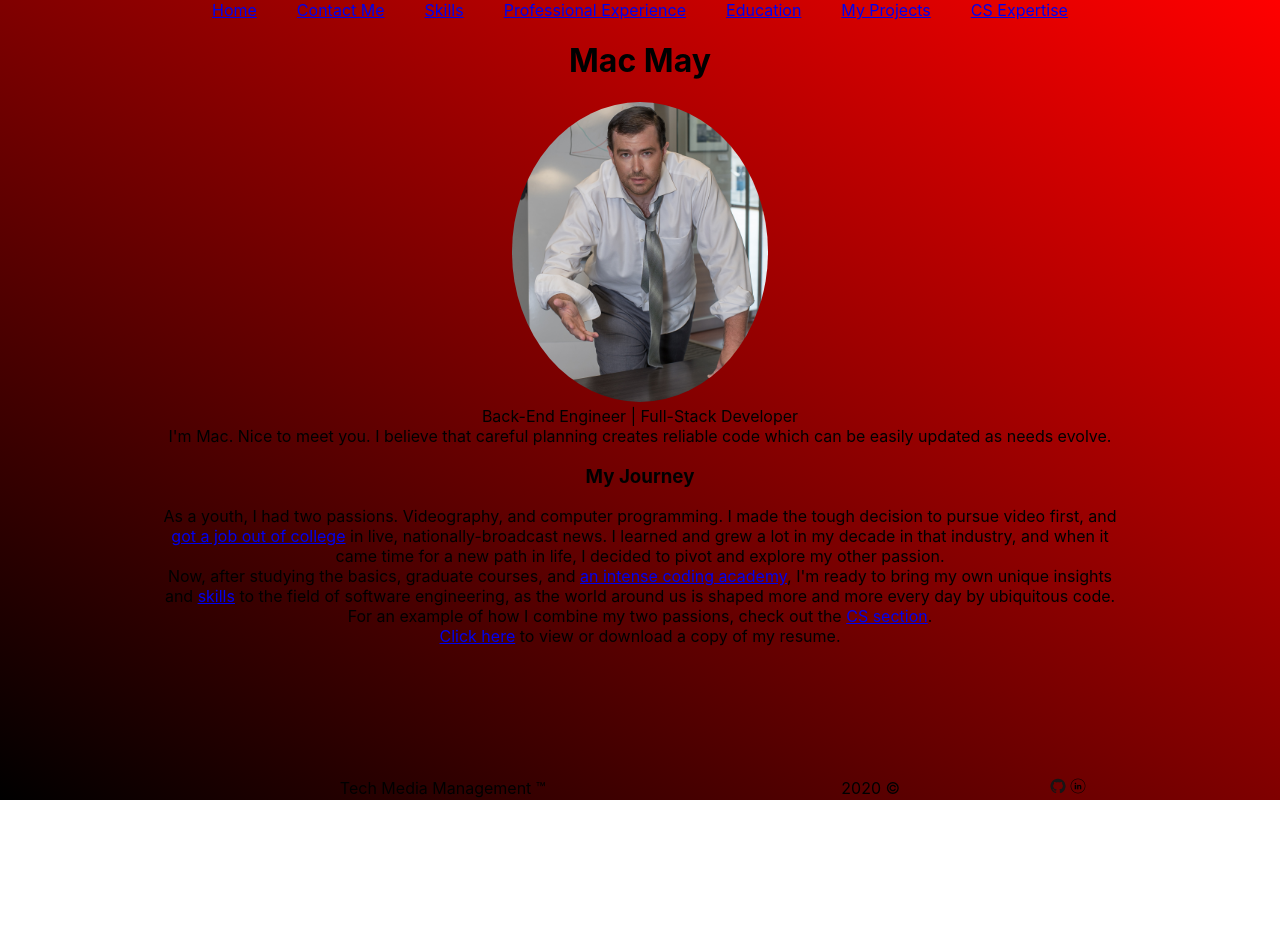
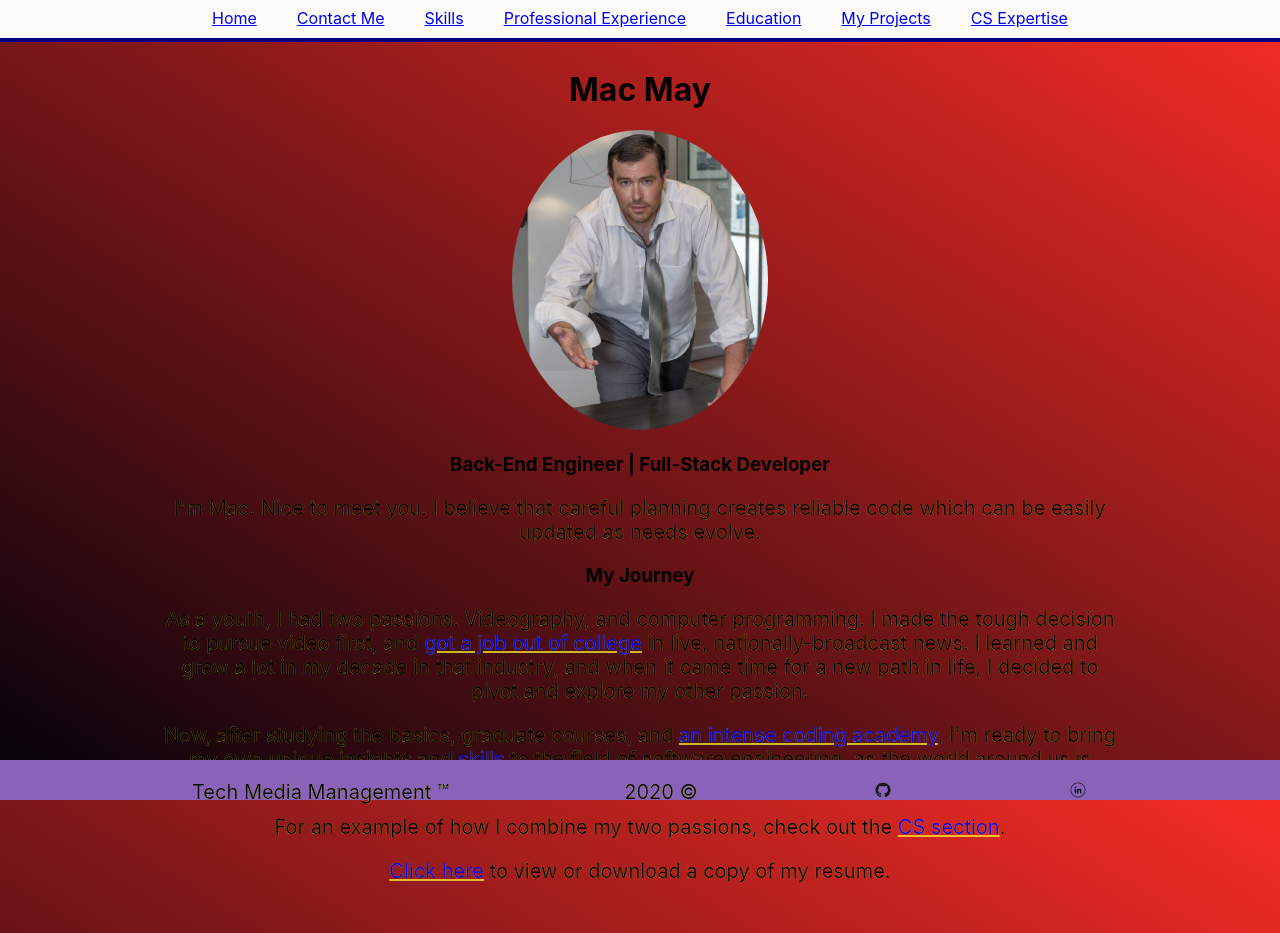
Before and after one commit to MakerMacAttack/portfolio, a React (Create React App) app: page / in a window 1280 px wide. Before the commit the page ends 800 px from the top, so only its background shows below. Built offline with nearby package versions, Linux system fonts and the light colour scheme.

Commit message:
adjusting colors

```diff
--- a/src/App.css
+++ b/src/App.css
@@ -1,11 +1,6 @@
 .App {
   text-align: center;
   height: 100%;
-}
-
-p {
-  max-width: 75vw;
-  margin: 0 auto;
 }
 
 .modal-overlay {
--- a/src/components/shared/Footer/Footer.css
+++ b/src/components/shared/Footer/Footer.css
@@ -1,11 +1,13 @@
+footer {
+  width: 100vw;
+  height: 40px;
+  position: fixed;
+  bottom: 0;
+  background-color: #8963ba;
+}
+
 .icon {
   height: 20px;
-}
-
-#footer {
-  width: 100vw;
-  position: fixed;
-  bottom: 0;
 }
 
 #footbox {
@@ -15,3 +17,11 @@
   align-items: center;
   margin: 0 auto;
 }
+
+/* #footbox > p {
+  color: unset;
+  background-color: unset;
+  font-size: unset;
+  max-width: unset;
+  margin: unset;
+} */
--- a/src/components/shared/Footer/Footer.jsx
+++ b/src/components/shared/Footer/Footer.jsx
@@ -4,7 +4,7 @@ import "./Footer.css";
 
 function Footer(props) {
   return (
-    <div id="footer">
+    <footer>
       <div id="footbox">
         <p>Tech Media Management &trade;</p>
         <p>2020 &copy;</p>
@@ -31,7 +31,7 @@ function Footer(props) {
           />
         </a>
       </div>
-    </div>
+    </footer>
   );
 }
 
--- a/src/components/shared/NavBar/NavBar.css
+++ b/src/components/shared/NavBar/NavBar.css
@@ -1,3 +1,13 @@
+header {
+  top: 0;
+  position: fixed;
+  width: 100vw;
+  height: 30px;
+  padding-top: 8px;
+  background-color: #fcfcfc;
+  border-bottom: solid 4px #000080;
+}
+
 #navbox {
   display: flex;
   justify-content: space-around;
--- a/src/containers/MainContainer/MainContainer.css
+++ b/src/containers/MainContainer/MainContainer.css
@@ -0,0 +1,17 @@
+main {
+  margin-top: 70px;
+  margin-bottom: 50px;
+  /* background: content-box linear-gradient(to bottom left, red, black);
+  background-size: 100vw 100vh;
+  background-attachment: fixed; */
+}
+
+p {
+  /* color: #ffffff;
+  background-color: rgba(00, 00, 00, 0.5);
+  max-width: 60vw;
+  margin: 0 auto; */
+  font-size: 20px;
+  -webkit-text-stroke-width: 0.2px;
+  -webkit-text-stroke-color: rgba(255, 255, 49, 0.7);
+}
--- a/src/index.css
+++ b/src/index.css
@@ -5,9 +5,9 @@ body {
     sans-serif;
   -webkit-font-smoothing: antialiased;
   -moz-osx-font-smoothing: grayscale;
-  background: content-box linear-gradient(to bottom left, red, black);
+  background: content-box linear-gradient(to bottom left, #f72c25, #02020b);
   background-size: 100vw 100vh;
-  /* position: fixed; */
+  background-attachment: fixed;
 }
 
 code {
--- a/src/screens/About/About.jsx
+++ b/src/screens/About/About.jsx
@@ -7,7 +7,7 @@ export default function About(props) {
     <div id="about">
       <h1>Mac May</h1>
       <img id="profile" alt="Mac" src={"../assets/MacProfile.jpg"} />
-      <p>Back-End Engineer | Full-Stack Developer</p>
+      <h3>Back-End Engineer | Full-Stack Developer</h3>
       <p>
         I'm Mac. Nice to meet you. I believe that careful planning creates
         reliable code which can be easily updated as needs evolve.
```
Also changed, not shown: 1 other file (tests, documents, lock files or other folders).
